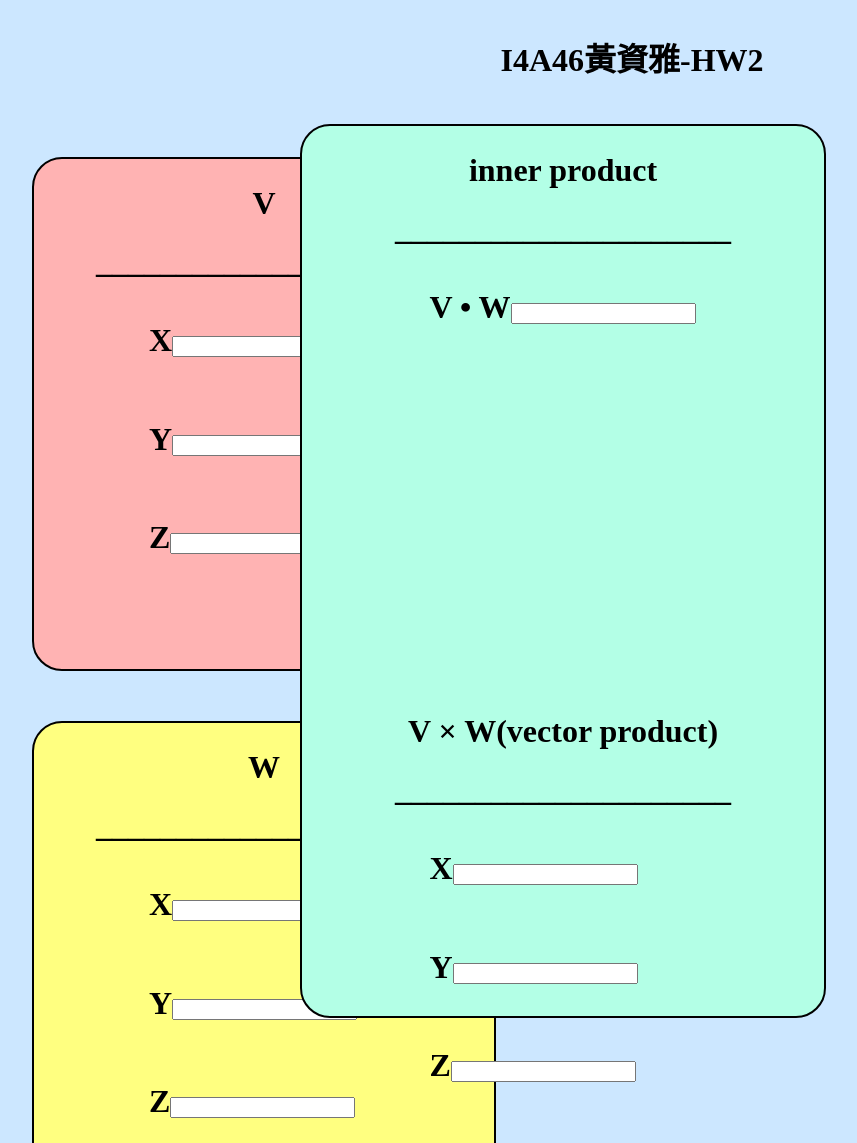
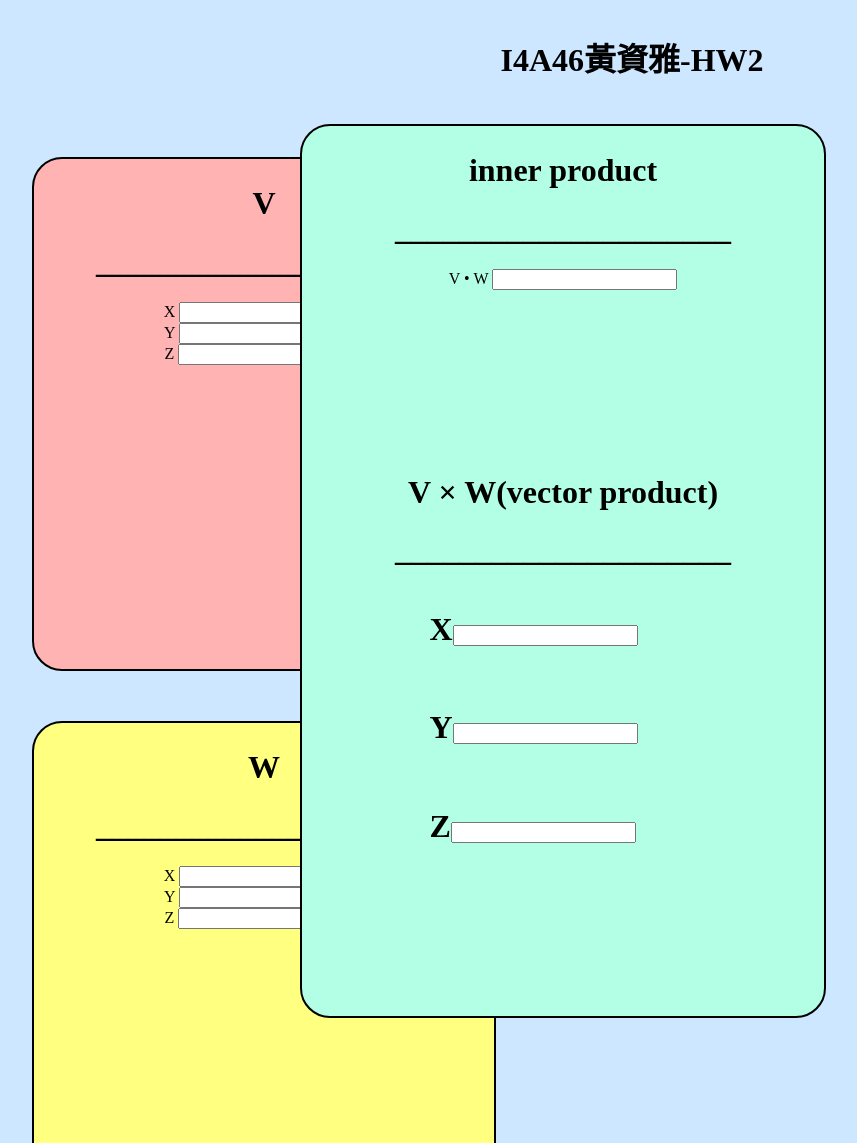
Before and after one commit to ikkilucifer2073/W3D_hw, a plain HTML site: page hw2.html in a window 1280 px wide. Shown: the top 1143 px of the page, without its empty margins (276-1133 px from the left). Drawn offline with nearby package versions, Linux system fonts and the light colour scheme.

Commit message:
Update hw2.html

```diff
--- a/hw2.html
+++ b/hw2.html
@@ -96,75 +96,74 @@
       <h1>I4A46黃資雅-HW2</h1>
     </div>
     <div class="block1">
+		<form>
 		<h1>V</h1>
 		<h1>_____________________</h1>
-	  <h1 class="text2">X<input type="text" id="x1" onblur="vwDot();"></h1>
-	  <h1 class="text2">Y<input type="text" id="y1" onblur="vwDot();"></h1>
-	  <h1 class="text2">Z<input type="text" id="z1" onblur="vwDot();"></h1>
+		<label>X</label>
+		<input type="text" id="x1" onblur="vw();"><br>
+		<label>Y</label>
+		<input type="text" id="y1" onblur="vw();"><br>
+		<label>Z</label>
+		<input type="text" id="z1" onblur="vw();"><br>
+		</form>
     </div>
 
     <div class="block2">
+      <form>
 		<h1>W</h1>
 		<h1>_____________________</h1>
-	  <h1 class="text2">X<input type="text" id="x2" onblur="vwCross();"></h1>
-	  <h1 class="text2">Y<input type="text" id="y2" onblur="vwCross();"></h1>
-	  <h1 class="text2">Z<input type="text" id="z2" onblur="vwCross();"></h1>
+		<label>X</label>
+		<input type="text" id="x2" onblur="vw();"><br>
+		<label>Y</label>
+		<input type="text" id="y2" onblur="vw();"><br>
+		<label>Z</label>
+		<input type="text" id="z2" onblur="vw();"><br>
+		</form>
+
     </div>
 
     <div class="block3">
+	  <form>
 		<h1>inner product</h1>
 		<h1>_____________________</h1>
-	  <h1 class="text2">V &#8226; W<input type="text" id="vw_dot"></h1>
-	  <br><br><br><br><br><br><br><br><br>
+		<label>V &#8226; W</label>
+		<input type="text" id="vw_dot"><br>
 	   <br><br><br><br><br><br><br><br><br>
 	   <h1>V &#215; W(vector product)</h1>
 	   <h1>_____________________</h1>
 	   <h1 class="text2">X<input type="text" id="x3"></h1>
 	   <h1 class="text2">Y<input type="text" id="y3"></h1>
 	   <h1 class="text2">Z<input type="text" id="z3"></h1>
+	  </form>
     </div>
 
 <script src="https://threejs.org/build/three.min.js"></script>
 <script>
-		function vwDot{
+	function vw(){
 
-			var x1 = parseFloat(document.getElementById("x1").value);
-			var y1 = parseFloat(document.getElementById("y1").value);
-			var z1 = parseFloat(document.getElementById("z1").value);
+		var x1 = parseFloat(document.getElementById('x1').value);
+		var y1 = parseFloat(document.getElementById('y1').value);
+		var z1 = parseFloat(document.getElementById('z1').value);
 
-			var x2 = parseFloat(document.getElementById("x2").value);
-			var y2 = parseFloat(document.getElementById("y2").value);
-			var z2 = parseFloat(document.getElementById("z2").value);
+		var x2 = parseFloat(document.getElementById('x2').value);
+		var y2 = parseFloat(document.getElementById('y2').value);
+		var z2 = parseFloat(document.getElementById('z2').value);
 
-			var v = new THREE.Vector3(x1,y1,z1);
-			var w = new THREE.Vector3(x2,y2,z2);
+		const v = new THREE.Vector3(x1,y1,z1);
+		const w = new THREE.Vector3(x2,y2,z2);
+		const temp=v.clone();
+
 		var vw_dot = new THREE.Vector3();
+		vw_dot = temp.dot(w);
 
-			vw_dot = v.dot(w);
-			console.log(vw_dot);
-			document.getElementById("vw_dot").value = vw_dot;
+		var vw_cross = new THREE.Vector3();
+		vw_cross = temp.cross(w);
 
-		};
-		function vwCross{
-			var x1 = parseFloat(document.getElementById("x1").value);
-			var y1 = parseFloat(document.getElementById("y1").value);
-			var z1 = parseFloat(document.getElementById("z1").value);
-
-			var x2 = parseFloat(document.getElementById("x2").value);
-			var y2 = parseFloat(document.getElementById("y2").value);
-			var z2 = parseFloat(document.getElementById("z2").value);
-
-			var v = new THREE.Vector3(x1,y1,z1);
-			var w = new THREE.Vector3(x2,y2,z2);
-			var vw_cross = new THREE.Vector3();
-
-			vw_cross = v.cross(w);
-			console.log(vw_cross);
-			document.getElementById("x3").value = vw_cross.x;
-			document.getElementById("y3").value = vw_cross.y;
-			document.getElementById("z3").value = vw_cross.z;
-
-		};
+		document.getElementById('vw_dot').value = vw_dot;
+		document.getElementById('x3').value = vw_cross.x;
+		document.getElementById('y3').value = vw_cross.y;
+		document.getElementById('z3').value = vw_cross.z;
+	}
 </script>
 
   </body>
```
Lines whose indentation alone changed are shown as unchanged.
